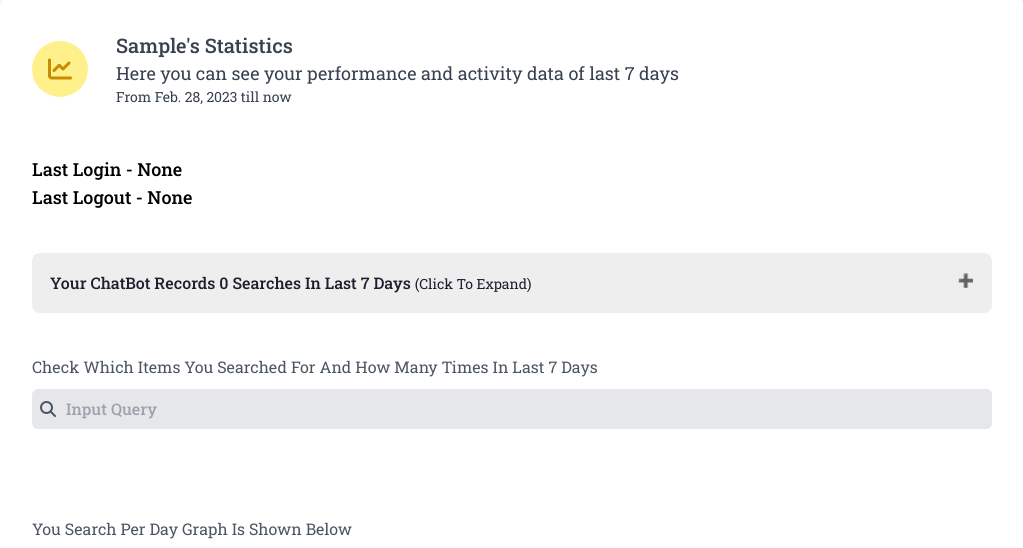
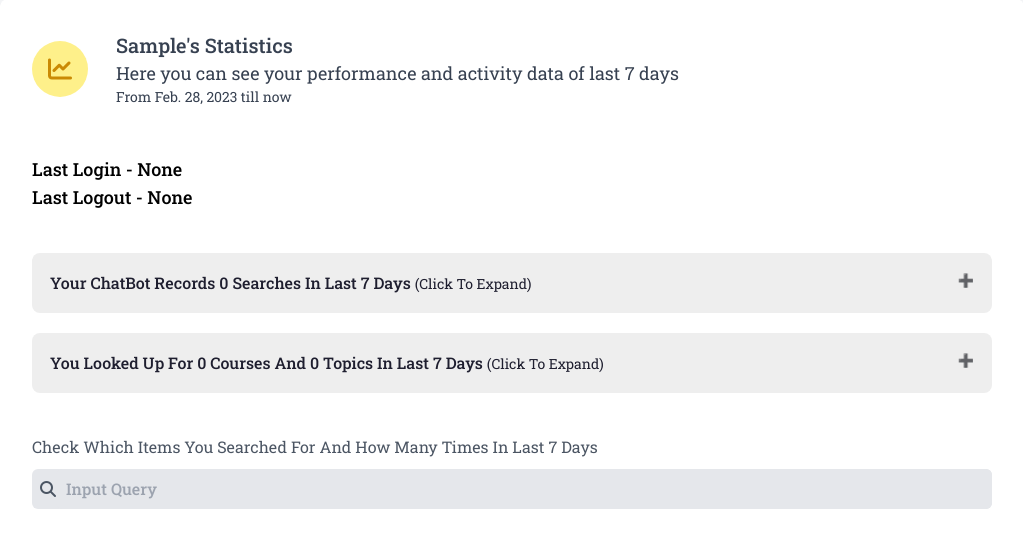
Before and after one commit to Mr-Atanu-Roy/Think-in-Sphere, a Django app: page /auth/dashboard/ in a window 1280 px wide. Shown: the part 758-1306 px from the top of the page, without its empty margins (128-1151 px from the left). Run offline with Django 4.2, Linux system fonts and the light colour scheme; the visitor is signed in with stand-in values (Sample User, id 1); data comes from the database, SQL or seed files in the repository; data that the repository does not hold is empty; some libraries are stand-ins or nearby versions.

Commit message:
added more tracking and history options

```diff
--- a/accounts/views.py
+++ b/accounts/views.py
@@ -3,12 +3,13 @@ from django.contrib.auth.models import auth
 from django.contrib.auth.decorators import login_required
 from django.contrib import messages
 
+from core.models import UserRequestHistory
+from course.models import UserCourseHistory
 from accounts.models import User, OTP, UserProfile
-from core.models import UserRequestHistory
 from accounts.utils import current_time
 
 from django.db.models import Count
-from django.db.models.functions import Trunc, TruncDate
+from django.db.models.functions import TruncDate
 
 import datetime
 
@@ -131,7 +132,8 @@ def login(request):
 @login_required(login_url="/auth/login")
 def dashboard(request):
     fname = lname = dob = country = city = course = institute = ""
-    searchHistory = searchHistoryCount = ""
+    searchHistory = course_searchHistory = topic_searchHistory = ""
+    searchHistoryCount = course_searchHistoryCount = topic_searchHistoryCount = 0
     last_week = current_time - datetime.timedelta(days=7)
     context = {
         'fname': fname,
@@ -155,15 +157,25 @@ def dashboard(request):
         institute = getProfile.institute_name
 
         '''Get user's data for statistics'''
+        #getting chatbot search
         search = UserRequestHistory.objects.filter(created_at__gte=last_week, chatroom__user=request.user)
         searchHistory = search.values('request').annotate(count=Count('request'))
+        searchHistoryCount = search.count()
 
-        searchHistoryCount = search.count()
+        #getting course and topic search
+        course_topic_search = UserCourseHistory.objects.filter(created_at__gte=last_week, user=request.user)
+        #getting course search
+        course_searchHistory = course_topic_search.filter(type="subject").values('request').annotate(count=Count('request'))
+        course_searchHistoryCount = course_searchHistory.count()
+
+        #getting topic search
+        topic_searchHistory = course_topic_search.filter(type="topic").values('request').annotate(count=Count('request'))
+        topic_searchHistoryCount = topic_searchHistory.count()
 
         #this data is for graph
         no_searches = UserRequestHistory.objects.filter(created_at__gte=last_week, chatroom__user=request.user).annotate(date=TruncDate('created_at')).values('date').annotate(total=Count('id'))
+
         chart_data = []
-
         if len(no_searches) > 0:
             for item in no_searches:
                 date = item['date']
@@ -216,6 +228,10 @@ def dashboard(request):
     context["last_week"] = last_week
     context["searchHistory"] = searchHistory
     context["searchHistoryCount"] = searchHistoryCount
+    context["course_searchHistory"] = course_searchHistory
+    context["course_searchHistoryCount"] = course_searchHistoryCount
+    context["topic_searchHistory"] = topic_searchHistory
+    context["topic_searchHistoryCount"] = topic_searchHistoryCount
 
     return render(request, './accounts/dashboard.html', context)
 
--- a/core/models.py
+++ b/core/models.py
@@ -29,7 +29,7 @@ class UserRequestHistory(BaseModel):
 
     chatroom = models.ManyToManyField(ChatRoom)
     request = models.TextField()
-    response = models.TextField(default="generated course")
+    response = models.TextField(blank=True, null=True)
 
     def __str__(self):
         return self.request
--- a/course/views.py
+++ b/course/views.py
@@ -94,7 +94,6 @@ def courseTopicView(request, topic):
 
     try:
         if not topic.isspace():
-            topic = topic.lower()
 
             if cache.get(topic):
                 notes, summery, question = cache.get(topic)["notes"], cache.get(topic)["summery"], cache.get(topic)["question"]
@@ -108,6 +107,10 @@ def courseTopicView(request, topic):
                 }
                 cache.set(topic, cache_dict)
 
+        topic = topic.lower()
+        newTopic = UserCourseHistory(user=request.user, request=topic, type="topic")
+        newTopic.save()
+
     except Exception as e:
         print(e)
 
--- a/templates/accounts/dashboard.html
+++ b/templates/accounts/dashboard.html
@@ -129,19 +129,56 @@
                         </div>
                     </div>
 
-                    <div class="accordion-box my-8">
+                    <div class="accordion-box mt-8">
                         <button class="accordion">Your ChatBot records {{searchHistoryCount}} searches in last
                             7 days <span class="f-light text-sm">(click to expand)</span></button>
 
                         <div class="panel">
-                            <p class="f-light mb-2.5 text-gray-600 capitalize">Your searched items were</p>
+                            <p class="f-light mb-2.5 text-gray-600 capitalize">Your unique searches were</p>
                             <div class="flex items-center justify-start flex-wrap">
                                 {% if searchHistoryCount == 0 %}
-                                <div class="text-sm p-1.5 mr-1.5 mb-2 text-red-600">You have not searched for anything from {{lastMonth | date}}
+                                <div class="text-sm p-1.5 mr-1.5 mb-2 text-red-600">You have not searched for anything from {{last_week | date}}
                                 </div>
                                 {% else %}
                                 {% for item in searchHistory %}
-                                <div class="text-sm p-1.5 mr-1.5 mb-2 bg-red-100">{{item.request | truncatewords:5}}
+                                <div class="text-sm p-2 mr-1.5 mb-2 bg-red-100 flex items-center justify-center">
+                                    <div class="w-5 h-5 f-medium text-xs rounded-full flex items-center justify-center mr-1" style="background-color: #97c680;">{{item.count}}</div>
+                                    <span>{{item.request | truncatewords:5}}</span>
+                                </div>
+                                {% endfor %}
+                                {% endif %}
+                            </div>
+                        </div>
+                    </div>
+                    <div class="accordion-box mb-8">
+                        <button class="accordion">You looked up for {{course_searchHistoryCount}} courses and {{topic_searchHistoryCount}} topics in last
+                            7 days <span class="f-light text-sm">(click to expand)</span></button>
+
+                        <div class="panel">
+                            <p class="f-light mb-2 text-gray-600 capitalize">courses you looked up for</p>
+                            <div class="flex items-center justify-start flex-wrap">
+                                {% if course_searchHistoryCount == 0 %}
+                                <div class="text-sm p-1.5 mr-1.5 mb-2 text-red-600">You have not learned any course from {{last_week | date}}
+                                </div>
+                                {% else %}
+                                {% for item in course_searchHistory %}
+                                <div class="text-sm p-2 mr-1.5 mb-2 bg-red-100 flex items-center justify-center">
+                                    <div class="w-5 h-5 f-medium text-xs rounded-full flex items-center justify-center mr-1" style="background-color: #97c680;">{{item.count}}</div>
+                                    <span>{{item.request}}</span>
+                                </div>
+                                {% endfor %}
+                                {% endif %}
+                            </div>
+                            <p class="f-light mb-2 text-gray-600 capitalize mt-3.5">topics you looked up for</p>
+                            <div class="flex items-center justify-start flex-wrap">
+                                {% if topic_searchHistoryCount == 0 %}
+                                <div class="text-sm p-1.5 mr-1.5 mb-2 text-red-600">You have not learned any topics from {{last_week | date}}
+                                </div>
+                                {% else %}
+                                {% for item in topic_searchHistory %}
+                                <div class="text-sm p-2 mr-1.5 mb-2 bg-red-100 flex items-center justify-center">
+                                    <div class="w-5 h-5 f-medium text-xs rounded-full flex items-center justify-center mr-1" style="background-color: #97c680;">{{item.count}}</div>
+                                    <span>{{item.request}}</span>
                                 </div>
                                 {% endfor %}
                                 {% endif %}
```
Also changed, not shown: API/views.py (+15 -4 lines), core/migrations/0009_alter_userrequesthistory_response.py (added).
